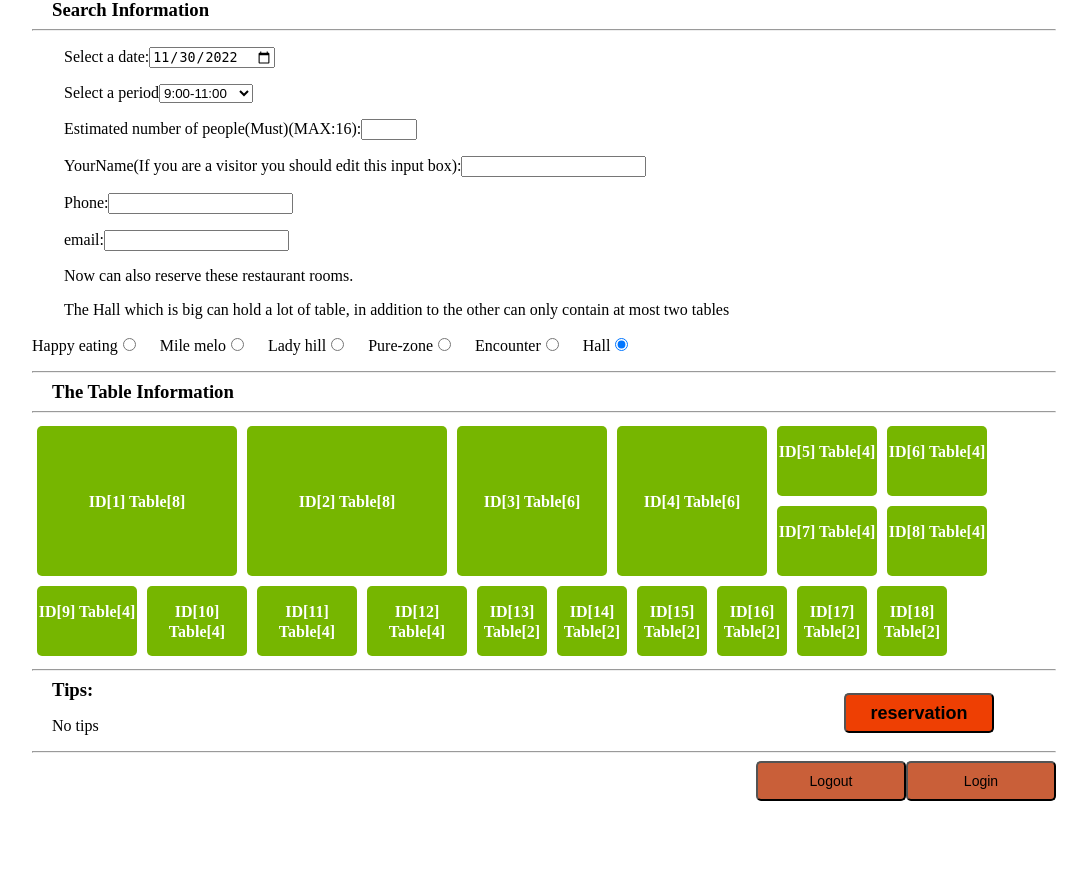
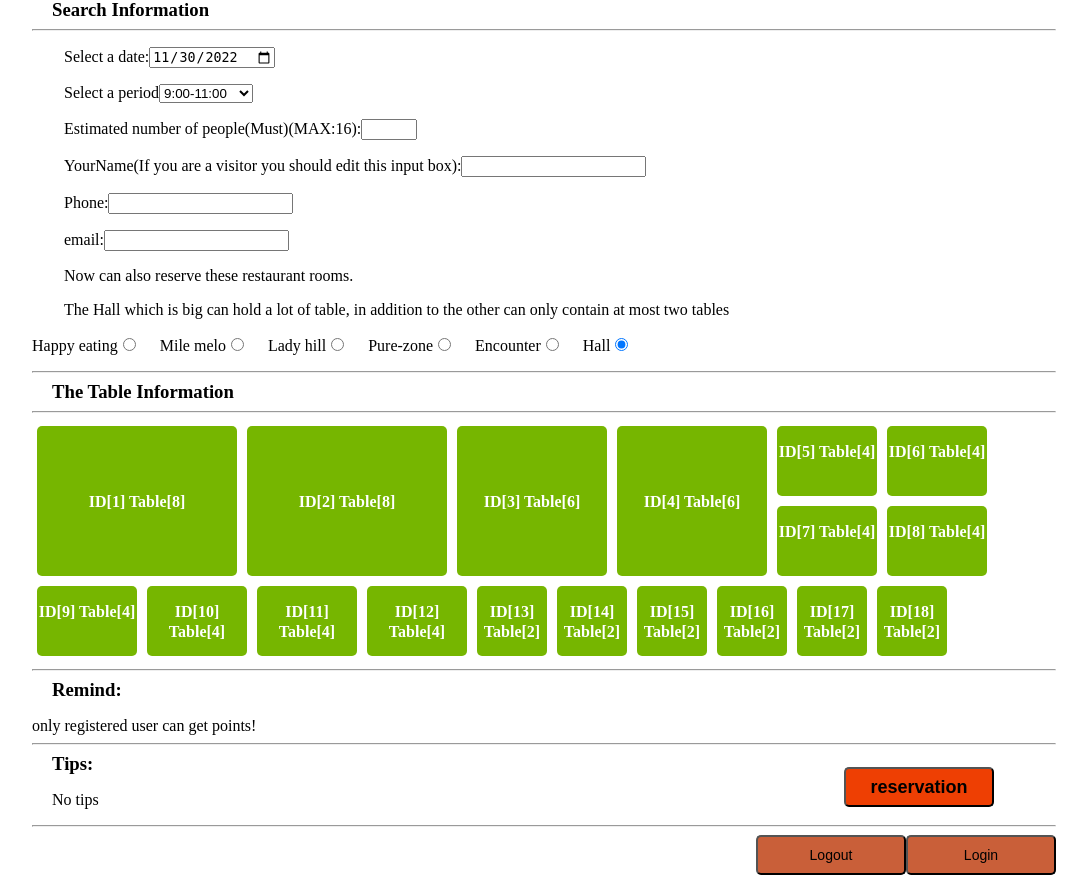
Before and after one commit to 2216000292/reservation, a Django app: page / in a window 1280 px wide. Shown: the part 139-1014 px from the top of the page, without its empty margins (96-1183 px from the left). Before the commit the page ends 940 px from the top, so only its background shows below. Run offline with Django 3.2, Linux system fonts and the light colour scheme; data comes from the database, SQL or seed files in the repository; parts of the project's set-up code (start-up, migrations or seed data) failed here and were passed over.

Commit message:
Update reservation.html

```diff
--- a/templates/reservation.html
+++ b/templates/reservation.html
@@ -81,6 +81,15 @@
             </div>
 
             <div style="clear: both"></div>
+
+            {% if not datas.name %}
+            <hr>
+                <h3>Remind: </h3>
+                <div>
+                    <p id="remind" style="text-indent:0;margin-left:20px "></p>
+                    <l1> only registered user can get points! </l1>
+                </div>
+            {% endif %}
             <hr>
 
             <h3>Tips:</h3>
@@ -416,7 +425,7 @@
     if (num === 6 || num === 0) {
         document.getElementById("warntxt").innerHTML = "Today is  weekends ,holdfee is required ,<br> user no show will have minimum $10 charge.<br> Please Enter your credit card information <input type='text' name='credit_card'/>"
     } else if (num === 8) {
-        document.getElementById("warntxt").innerHTML = "Today is  Peak dining,holdfee is required ,<br> user no show will have minimum $10 charge.<br> Please Enter your credit card information <input type='text' name='credit_card'/>"
+        document.getElementById("warntxt").innerHTML = "Today is Independence Day,holdfee is required ,<br> user no show will have minimum $10 charge.<br> Please Enter your credit card information <input type='text' name='credit_card'/>"
     } else {
         document.getElementById("warntxt").innerHTML = "<input type='text' name='credit_card' value='no_need' hidden/>"
     }
```
